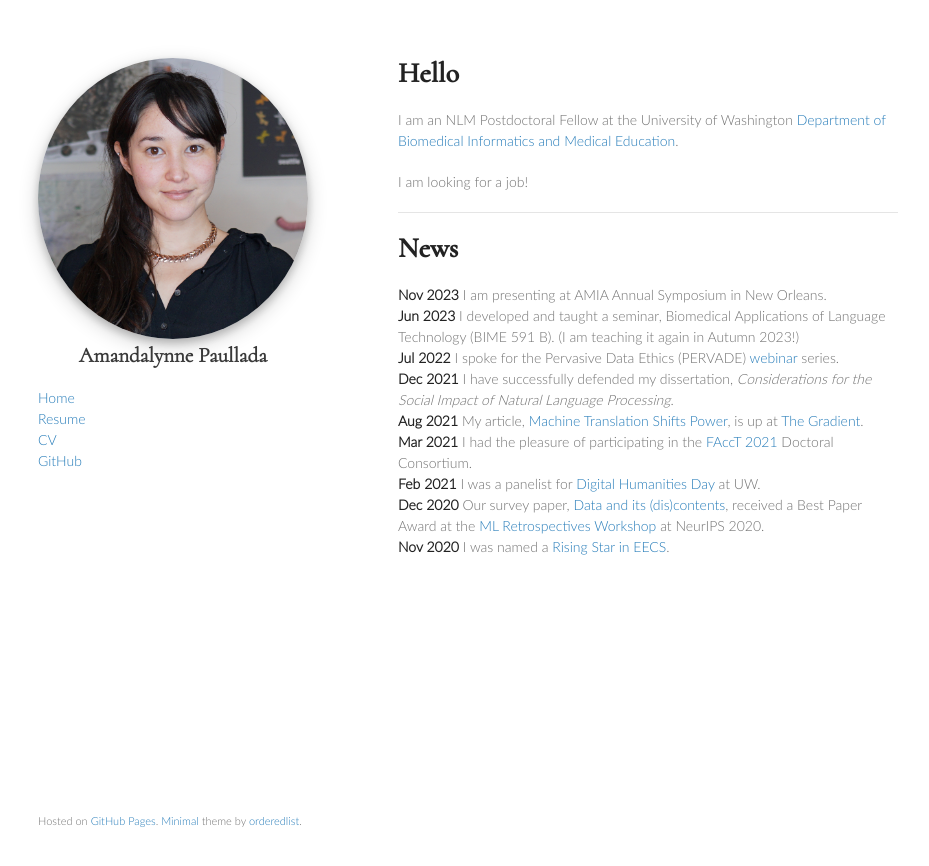
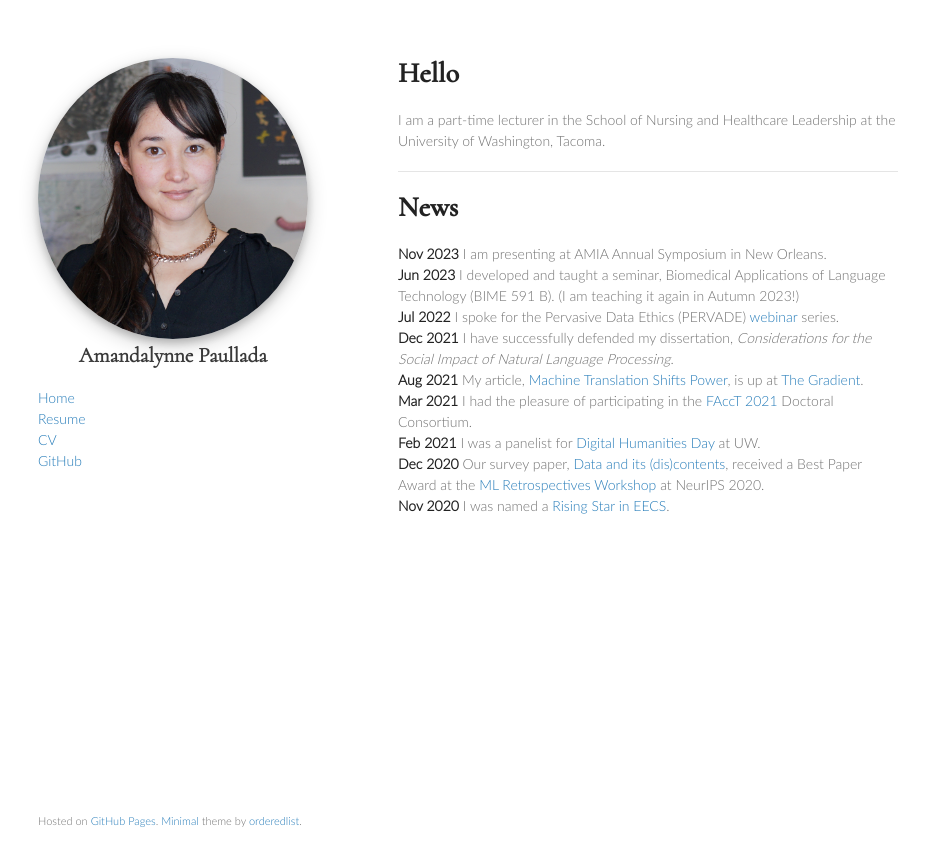
Before and after one commit to amandalynne/amandalynne.github.io, a Jekyll site: the page built from index.md, in a window 1280 px wide. Shown: the top 866 px of the page, without its empty margins (172-1101 px from the left). Built offline with Jekyll 4.4.1, drawn with Linux system fonts in a browser that asks for light colours; our own code applies the rules of GitHub Pages for plain Markdown files.

Commit message:
Update bio

```diff
--- a/index.md
+++ b/index.md
@@ -1,9 +1,7 @@
 
 # Hello
 
-I am an NLM Postdoctoral Fellow at the University of Washington [Department of Biomedical Informatics and Medical Education](http://bime.uw.edu/).
-
-I am looking for a job!
+I am a part-time lecturer in the School of Nursing and Healthcare Leadership at the University of Washington, Tacoma.
 
 ----
 
```
